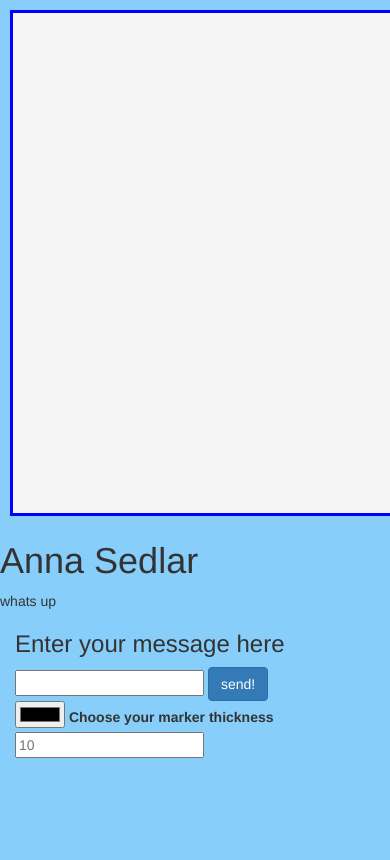
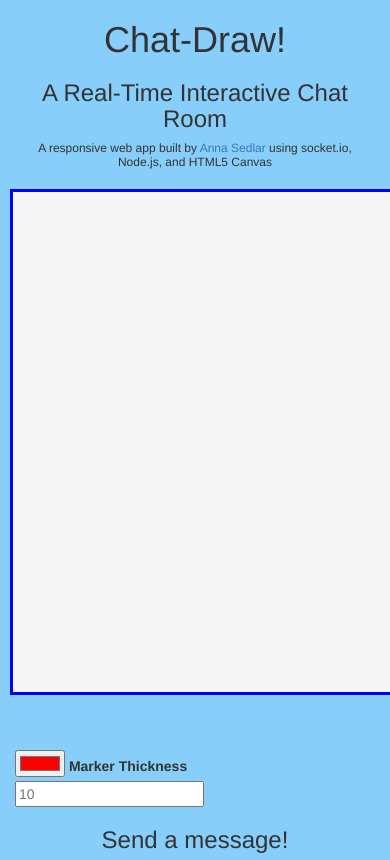
Before and after one commit to annasedlar/Chat-Draw, a website: page index.html in a window 390 px wide. Shown: the top 860 px of the page. Drawn offline with nearby package versions, Linux system fonts and the light colour scheme; no server answers.

Commit message:
shifting styles

```diff
--- a/index.html
+++ b/index.html
@@ -9,33 +9,34 @@
 </head>
 
 <body>
+	<div class="col-xs-12 title">
+		<h1>Chat-Draw!</h1>
+		<h3>A Real-Time Interactive Chat Room</h3>
+		<h6>A responsive web app built by <a href="http://annasedlar.com">Anna Sedlar</a> using socket.io, Node.js, and HTML5 Canvas</h6>
+	</div>
+
 	<canvas id="canvas" width='500px' height="500px"></canvas>
+
 	<div class="not_canvas">
-		<h1>Anna Sedlar</h1>
-		<p> whats up</p>
+		<div class="tool-bar col-sm-6">
+			<input type="color" default="#ff0000" value="#ff0000" id="color-picker"/>
+			<label>Marker Thickness</label>
+			<input type="number" id="thickness" placeholder="10"/>
+		</div>
 
-		<div class="col-sm-12">
-				<h3>Enter your message here</h3>
+		<div class="col-sm-6 message-room">
+				<h3>Send a message!</h3>
 				<form onsubmit="sendChatMessage()">
 					<input type="text" id="chat-message"/>
 					<input class="btn btn-primary" type="submit" value="send!" />
 				</form>
+				<div id="userChats" class="col-sm-3">
+					<!-- All chats go here as they show up -->
+				</div>
+				<div id="userNames" class="col-sm-3">
+					<!-- Our usernames will go here as they show up -->
+				</div>
 		</div>
-
-		<div class="tool-bar col-sm-6">
-			<input type="color" id="color-picker"/>
-			<label>Choose your marker thickness</label>
-			<input type="number" id="thickness" placeholder="10"/>
-		</div>
-
-		<div id="userNames" class="col-sm-3">
-			<!-- Our usernames will go here as they show up -->
-		</div>
-
-		<div id="userChats" class="col-sm-6">
-			<!-- All chats go here as they show up -->
-		</div>
-
 	</div>
 
 <script type="text/javascript" src="https://cdnjs.cloudflare.com/ajax/libs/socket.io/1.7.2/socket.io.js"></script>
--- a/index.js
+++ b/index.js
@@ -45,6 +45,7 @@ io.sockets.on('connect', (socket)=>{
 			date: new Date()
 		})
 	});
+
 	socket.on('drawingToServer', (drawingData)=>{
 		if(drawingData.lastMousePosition !== null){
 			io.sockets.emit('drawingToClients', drawingData);
--- a/scripts.js
+++ b/scripts.js
@@ -8,7 +8,7 @@ socketio.on('users', (socketUsers)=>{
 	console.log(socketUsers)
 	var newHTML ="";
 	socketUsers.map((currSocket, index)=>{
-		newHTML += "UserName: <li class='user'>" + currSocket.name + "</li>";
+		newHTML += "<div class='user'>" + currSocket.name + "</div>";
 	});
 	document.getElementById('userNames').innerHTML = newHTML;
 })
@@ -25,7 +25,7 @@ function sendChatMessage(){
 	var messagetoSend = document.getElementById('chat-message').value;
 	socketio.emit('messageToServer', {
 		message: messagetoSend,
-		name: "Anonymous"
+		name: "Anna"
 	});
 	document.getElementById('chat-message').value = "";
 }
--- a/styles.css
+++ b/styles.css
@@ -14,3 +14,28 @@ userChats{
 .not_canvas{
 	float: right;
 }
+.title{
+	text-align: center
+}
+
+.tool-bar{
+	margin-top: 50px;
+}
+
+ .message-room{
+	margin-top: 20px;
+	text-align: center;
+}
+
+#userNames{
+	height: 200px;
+	width: 100px;
+	overflow: scroll;
+	float: right;
+}
+
+#userChats{
+	height: 200px;
+	width: 100px;
+	overflow: scroll;
+}
```
Also changed, not shown: 1 other file.
